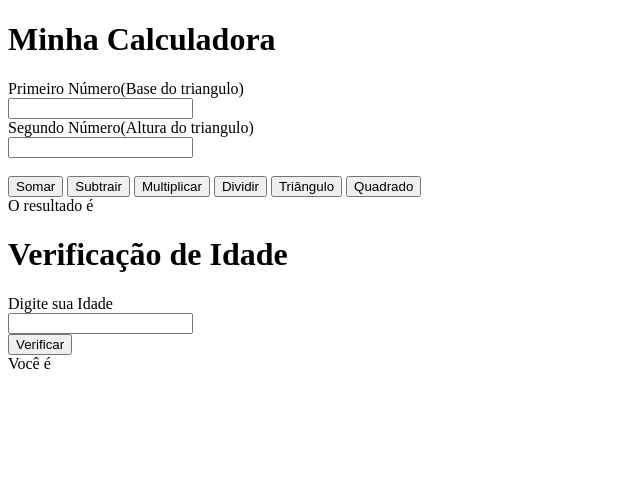
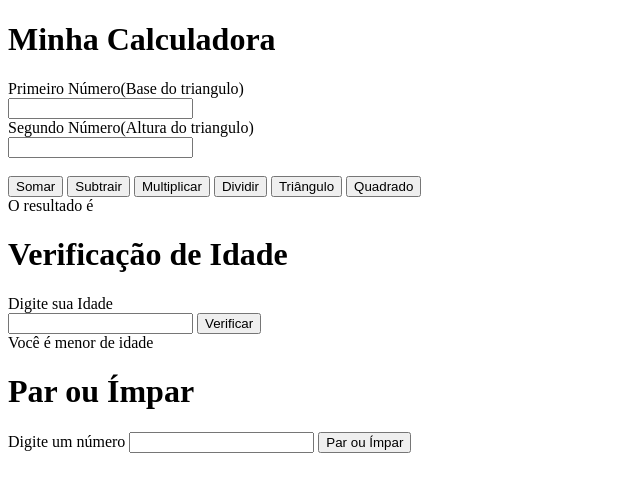
Before and after one commit to ArthurLopesCoelho/arthur-henrique.pw, a plain HTML site: page Aula 28-04/index.html in a window 1280 px wide. Both pictures are taken after a click on the button "Verificar". Shown: the whole page, without its empty margins (0-640 px from the left). Drawn offline with Linux system fonts and the light colour scheme.

Commit message:
Atividade

```diff
--- a/Aula 28-04/index.html
+++ b/Aula 28-04/index.html
@@ -24,9 +24,16 @@
 
     <h1>Verificação de Idade</h1>
     Digite sua Idade<br>
-    <input type="number" id="idade"><br>
-    <button onclick="verificar()">Verificar</button>
-    <br>Você é <span id="idade_resultado"><br>
+    <input type="number" id="idade">
+    <button onclick="verificar()">Verificar</button><br>
+    Você é <span id="idade_resultado"></span>
+
+    <h1>Par ou Ímpar</h1>
+    Digite um número
+    <input type="number" id="numero">
+    <button onclick="par_impar()">Par ou Ímpar</button>
+    <br>
+    <span id="paridade"></span>
 
 <script src="js/calculo.js"></script>
 </body>
--- a/Aula 28-04/js/calculo.js
+++ b/Aula 28-04/js/calculo.js
@@ -1,6 +1,9 @@
 var n1 = document.querySelector('#n1');
 var n2 = document.querySelector('#n2');
 var resultado = document.querySelector('#resultado');
+var idade_resultado = document.querySelector('#idade_resultado')
+var numero = document.querySelector('#numero')
+var paridade = document.querySelector('#paridade')
 
 function somar(){
     resultado.innerHTML = Number(n1.value) + Number(n2.value);
@@ -30,6 +33,19 @@ function quadrado(){
 var idade = document.querySelector('#idade');
 function verificar(){
     if(Number(idade.value)<18){
-
+        idade_resultado.innerHTML = "menor de idade"
+    }
+    else{
+        idade_resultado.innerHTML = "maior de idade"
     }
 }
+function par_impar(){
+
+    if((Number(numero.value)%2)==0){
+            paridade.innerHTML= "Você digitou um número par, tente denovo"
+        }
+    else{
+            paridade.innerHTML ="Você digitou um número ímpar!"
+        }
+
+}
```
